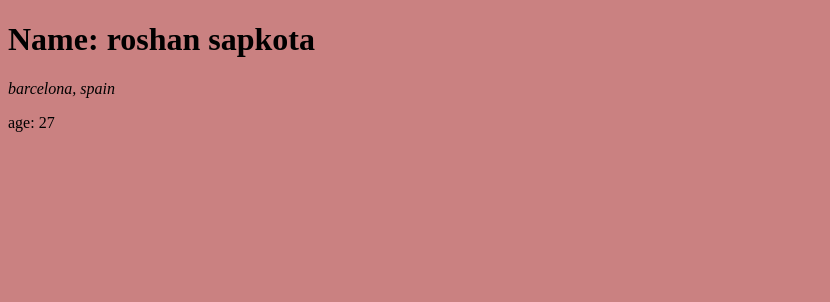
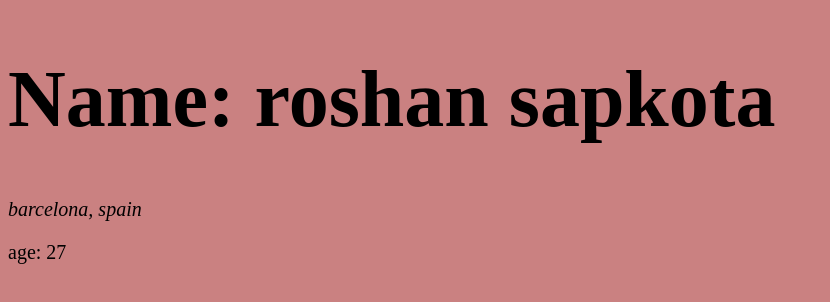
Before and after one commit to Roshanislimitless/admission_test, a plain HTML site: page index.html in a window 1280 px wide. Shown: the whole page, without its empty margins (0-830 px from the left). Drawn offline with Linux system fonts and the light colour scheme.

Commit message:
given style to h1

```diff
--- a/index.css
+++ b/index.css
@@ -1,4 +1,6 @@
 body{
     background-color: rgb(202, 129, 129);
+    font-size: 20px;
 
 }
+.name-head{font-size:  5rem;}
--- a/index.html
+++ b/index.html
@@ -8,7 +8,7 @@
     </head>
 
     <body>
-        <h1>Name: roshan sapkota</h1>
+        <h1 class="name-head">Name: roshan sapkota</h1>
          <p><address> barcelona, spain </address></p>
          <p>age: 27</p>
 
```
